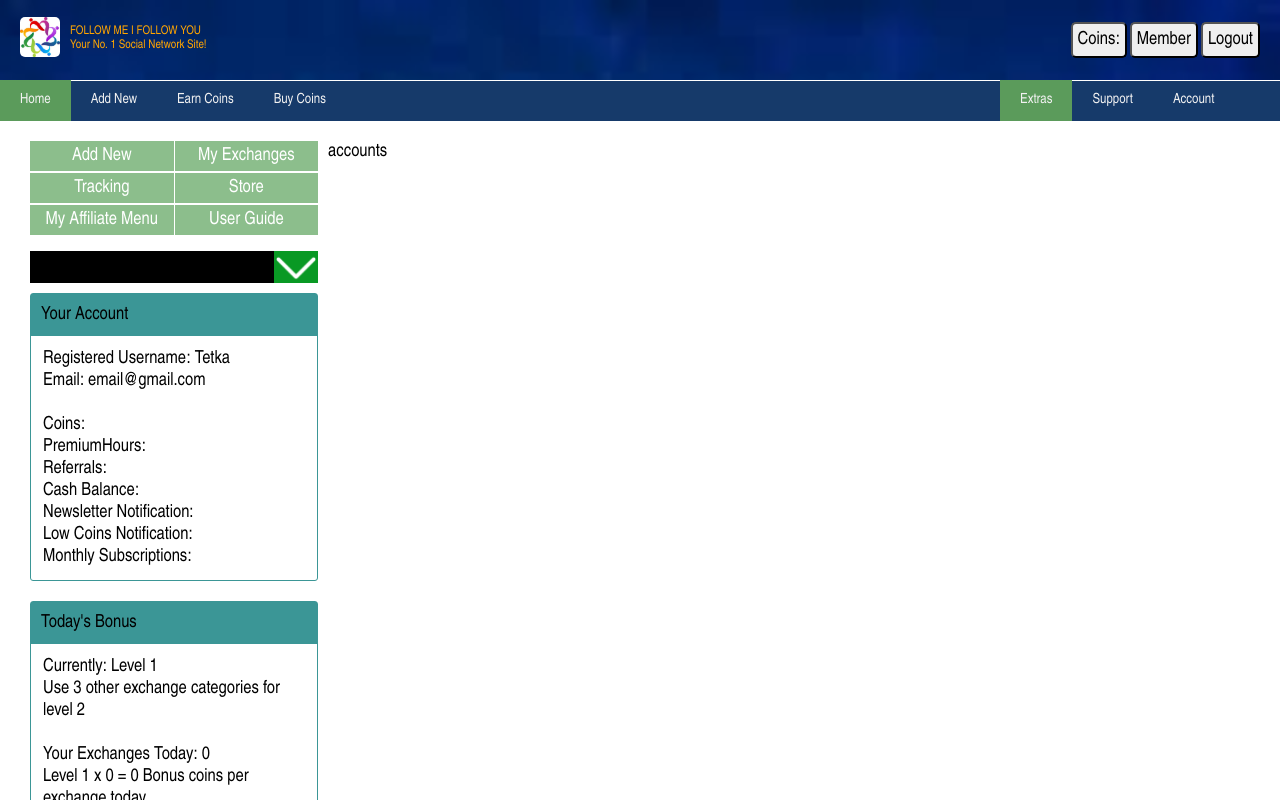
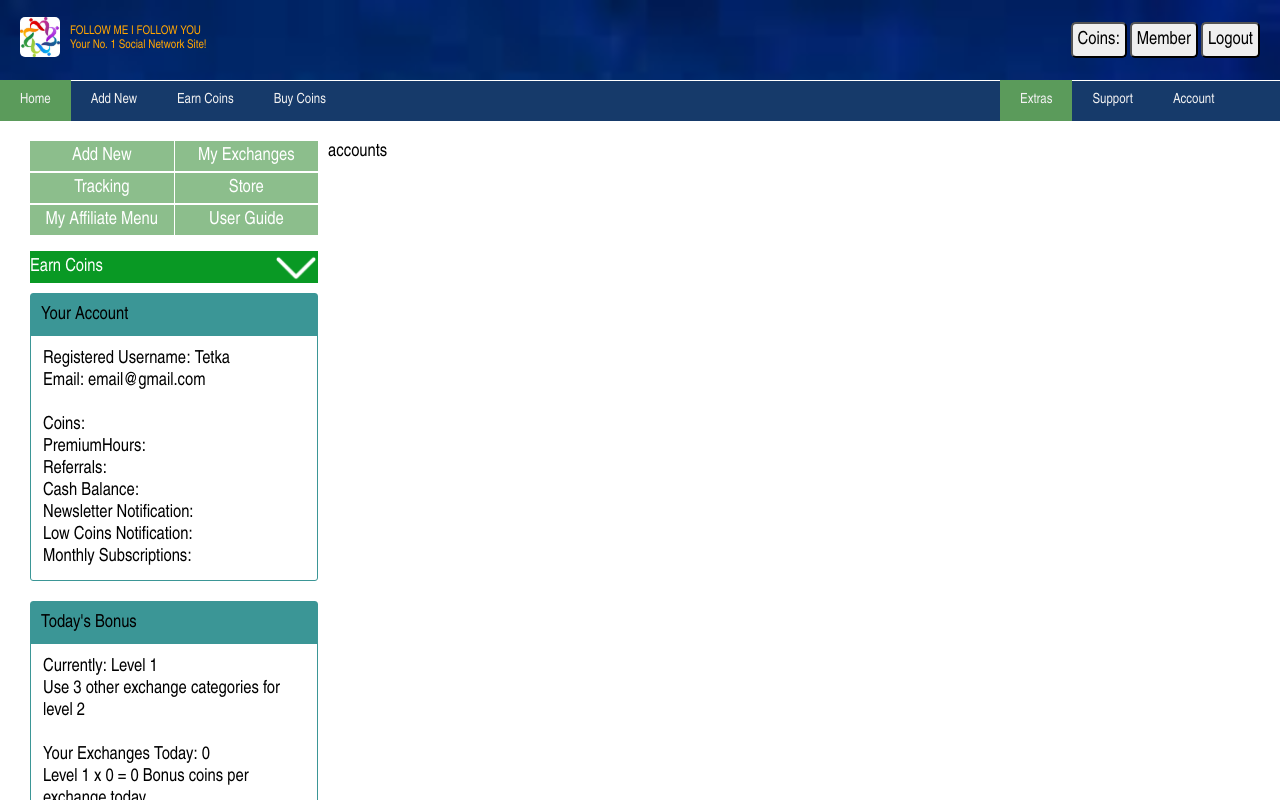
Before and after one commit to Tetka3/np-social, a React (Create React App) app: page /np-social/dashboard in a window 1280 px wide. Shown: the top 800 px of the page. Built offline with nearby package versions, Linux system fonts and the light colour scheme.

Commit message:
first commit

```diff
--- a/src/components/dashboardEl/links.css
+++ b/src/components/dashboardEl/links.css
@@ -55,7 +55,8 @@
     align-items: center;
     justify-content: space-between;
     margin: 10px 0px 10px 0px;
-    background-color: black;
+    background-color: rgb(9,153,36);
+    color: white;
 
 }
 /* .earnCoins button{
```
